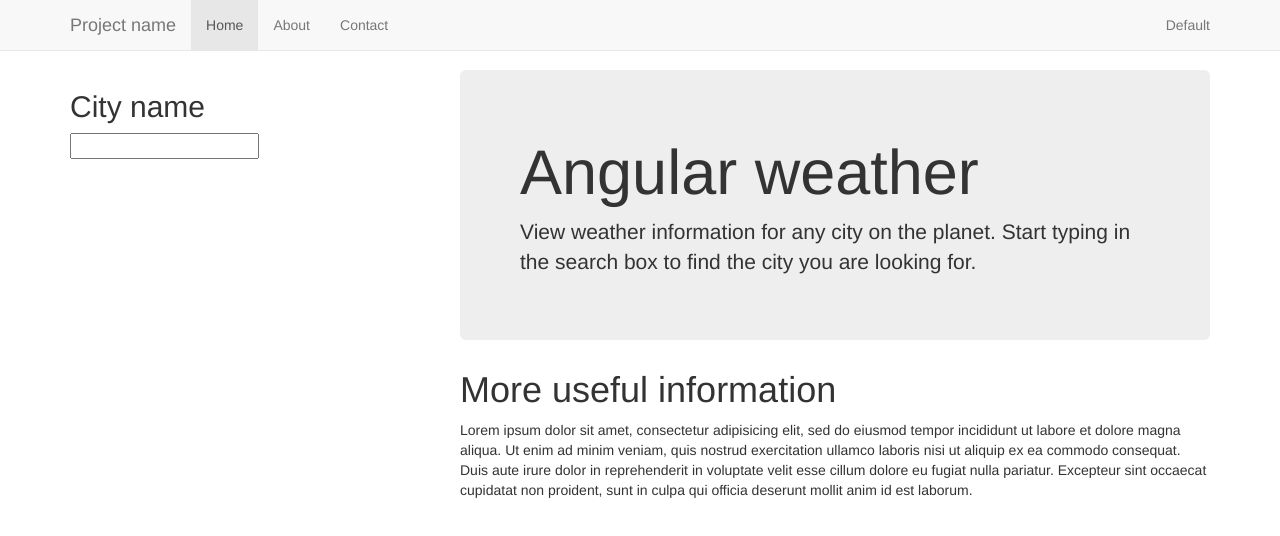
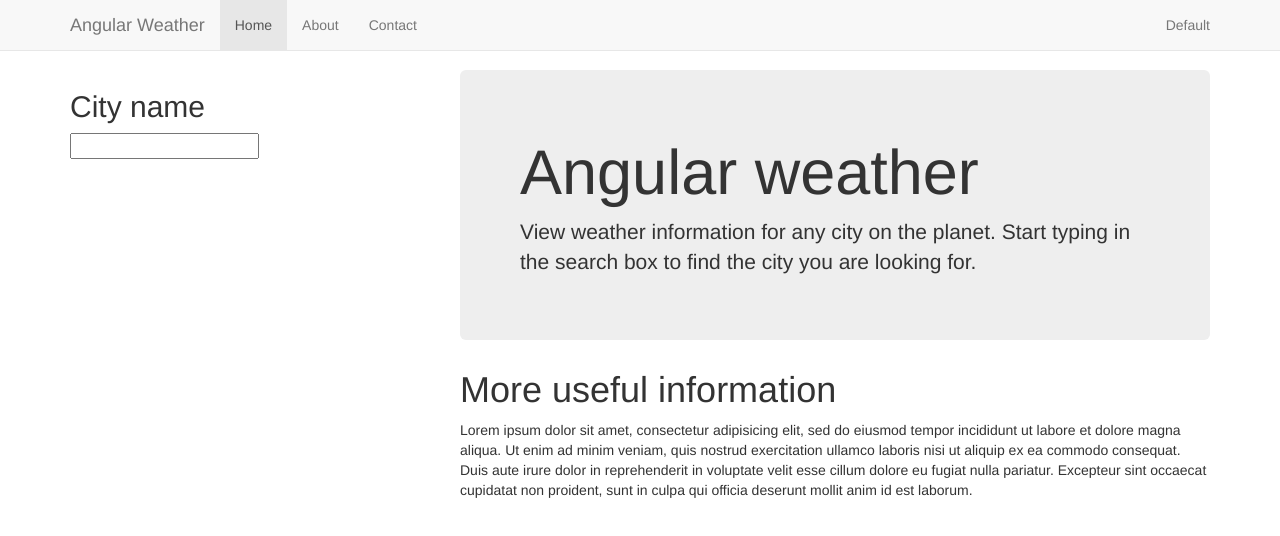
Before and after one commit to andwin/angular_weather, a website: page app/index.html in a window 1280 px wide. Drawn offline with nearby package versions, Linux system fonts and the light colour scheme; some packages are replaced by stand-ins of ours; files that its build step writes are made by us from their sources.

Commit message:
Updated project name

```diff
--- a/app/index.html
+++ b/app/index.html
@@ -25,7 +25,7 @@
             <span class="icon-bar"></span>
             <span class="icon-bar"></span>
           </button>
-          <a class="navbar-brand" href="#">Project name</a>
+          <a class="navbar-brand" href="#">Angular Weather</a>
         </div>
         <div id="navbar" class="navbar-collapse collapse">
           <ul class="nav navbar-nav">
```
